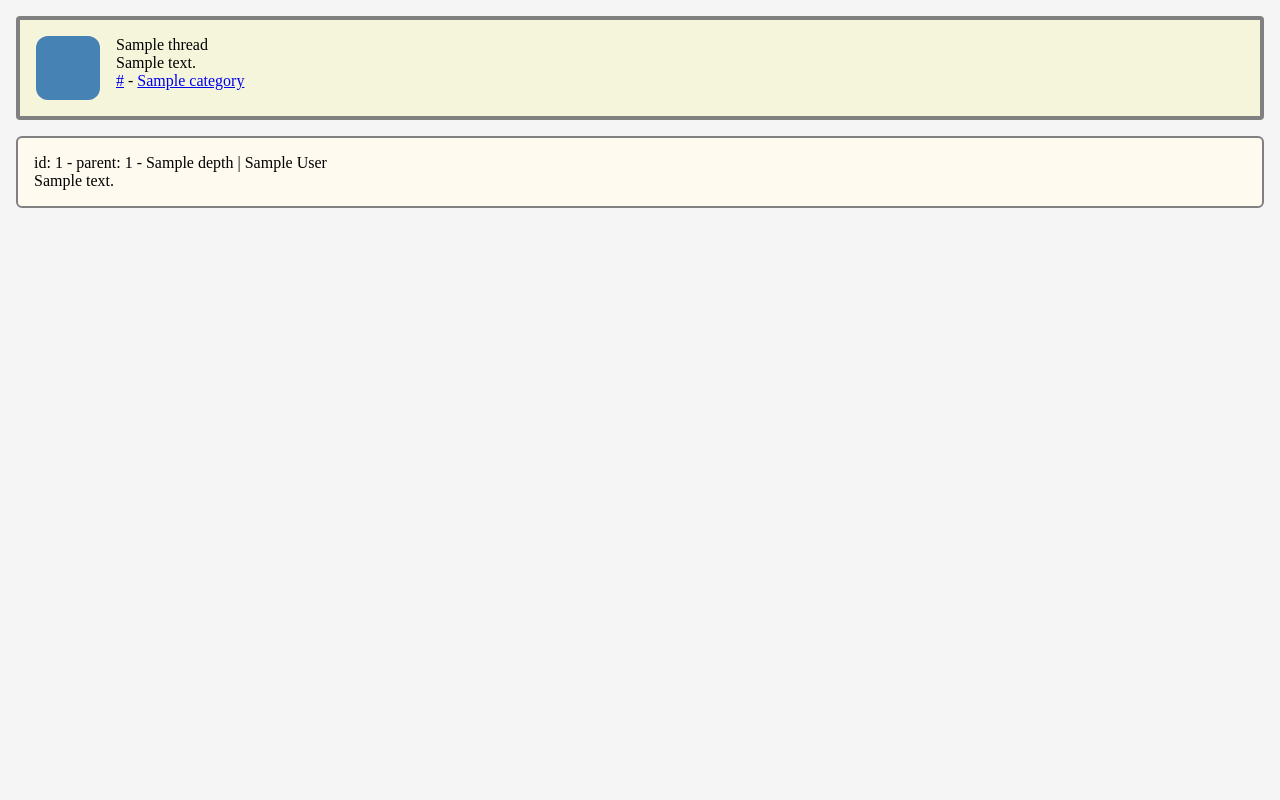
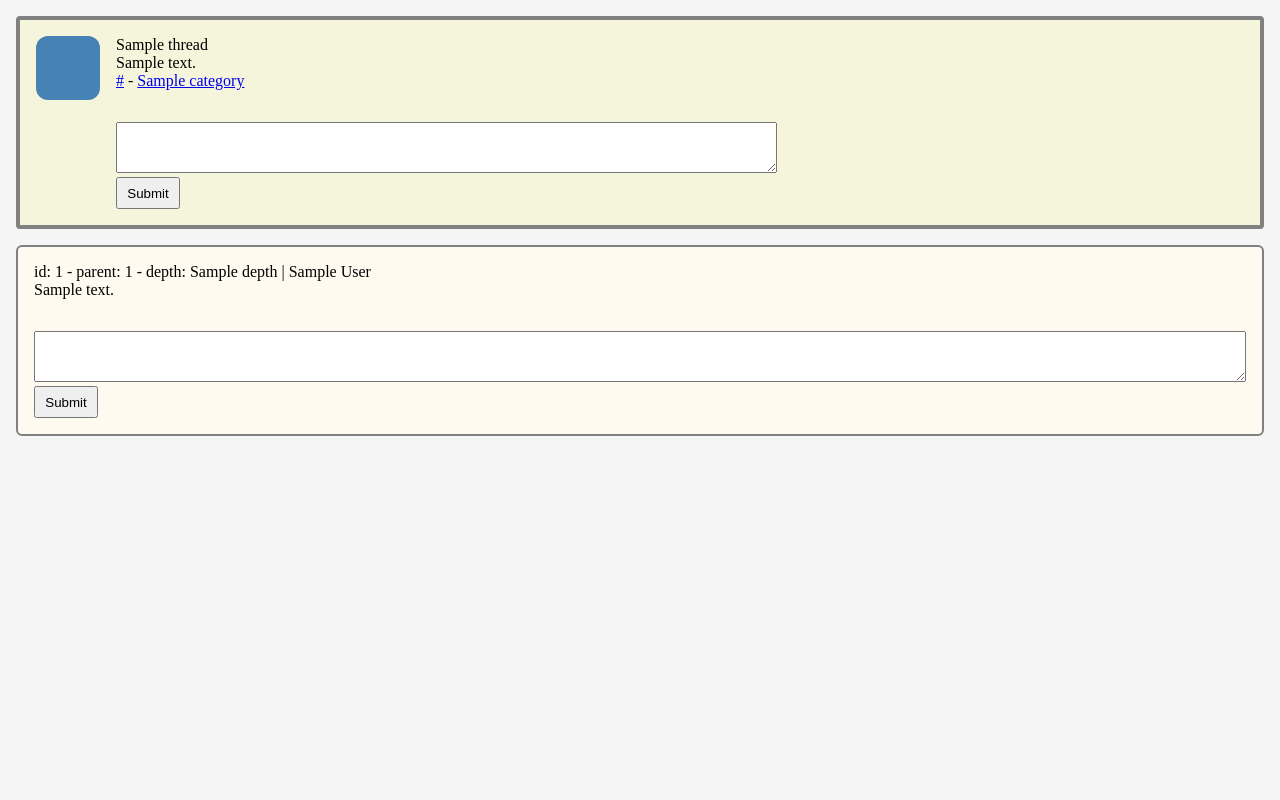
Before and after one commit to Niria/link-board-tsoha, a Python web app: template app/templates/thread.html in a window 1280 px wide. Shown: the part 94-894 px from the top of the page. Run offline with Jinja, Linux system fonts and the light colour scheme; the template is opened without the code that fills it: most values are stand-ins (such as "Sample title", 1, 10 or a date in 2020).

Commit message:
Add comment submission field to thread and replies
Added a new template called comment_form for adding replies to
threads and other replies. Replies submitted this way will be
attached to their parent and visibly display the relationship on
the site via indentation depending on reply "depth"..

```diff
--- a/app/auth.py
+++ b/app/auth.py
@@ -12,7 +12,7 @@ def login():
     elif request.method == "POST":
         username = request.form["username"]
         password = request.form["password"]
-        sql = text("SELECT id, password FROM users WHERE username=:username")
+        sql = text("SELECT id, password, username, display_name FROM users WHERE username=:username")
         result = db.session.execute(sql, {"username":username})
         user = result.fetchone()
         if not user:
@@ -20,7 +20,9 @@ def login():
         else:
             hashed_pw = user.password
             if check_password_hash(hashed_pw, password):
-                session["username"] = username
+                session["username"] = user.username
+                session["display_name"] = user.display_name
+                session["user_id"] = user.id
             else:
                 return render_template("error.html", message="Invalid password"), 401
         return redirect(url_for("index"))
--- a/app/static/style.css
+++ b/app/static/style.css
@@ -139,5 +139,17 @@ h1 {
     border-radius: 0.375rem;
     background-color: floralwhite;
     margin-top: 1rem;
-    z-index: 2;
 }
+
+.comment-form {
+    margin-top: 2rem;
+    display: flex;
+    flex-direction: column;
+    gap: 0.25rem;
+}
+
+.btn {
+    width: 4rem;
+    height: 2rem;
+    text-align: center;
+}
--- /dev/null
+++ b/app/templates/comment_form.html
@@ -0,0 +1,11 @@
+<form class="comment-form" action="/p/{{ thread.id }}" method="POST">
+    <textarea name="content" rows="3" cols="80"></textarea>
+    <input type="hidden" name="thread_id" value="{{ thread.id }}" />
+    {% if reply %}
+    <input type="hidden" name="parent_id" value="{{ reply.id }}" />
+    {% else %}
+    <input type="hidden" name="parent_id" value="" />
+    {% endif %}
+    <input type="hidden" name="user_id" value="{{ session.user_id }}" />
+    <input class="btn" type="submit" value="Submit"/>
+</form>
--- a/app/templates/thread.html
+++ b/app/templates/thread.html
@@ -9,12 +9,16 @@
         <div>{{ thread.content }}</div>
         <span><a href="/c/{{ thread.category }}">{{ thread.link_url }}</a></span>
         <span>- <a href="/c/{{ thread.category }}">{{ thread.category }}</a></span>
+        {% with reply=None %}
+            {% include "comment_form.html" %}
+        {% endwith %}
 </div>
 </div>
 {% for reply in replies %}
     <div class="reply-content" style="--reply-depth:{{ reply.depth }}">
-        <div>id: {{ reply.id }} - parent: {{ reply.parent_id }} - {{ reply.depth }} | {{ reply.display_name}}</div>
+        <div>id: {{ reply.id }} - parent: {{ reply.parent_id }} - depth: {{ reply.depth }} | {{ reply.display_name}}</div>
         <div>{{ reply.content }}</div>
+        {% include "comment_form.html" %}
     </div>
 {% endfor %}
 
```
Also changed, not shown: app/content.py (+14 -4 lines), app/routes.py (+15 -6 lines).
